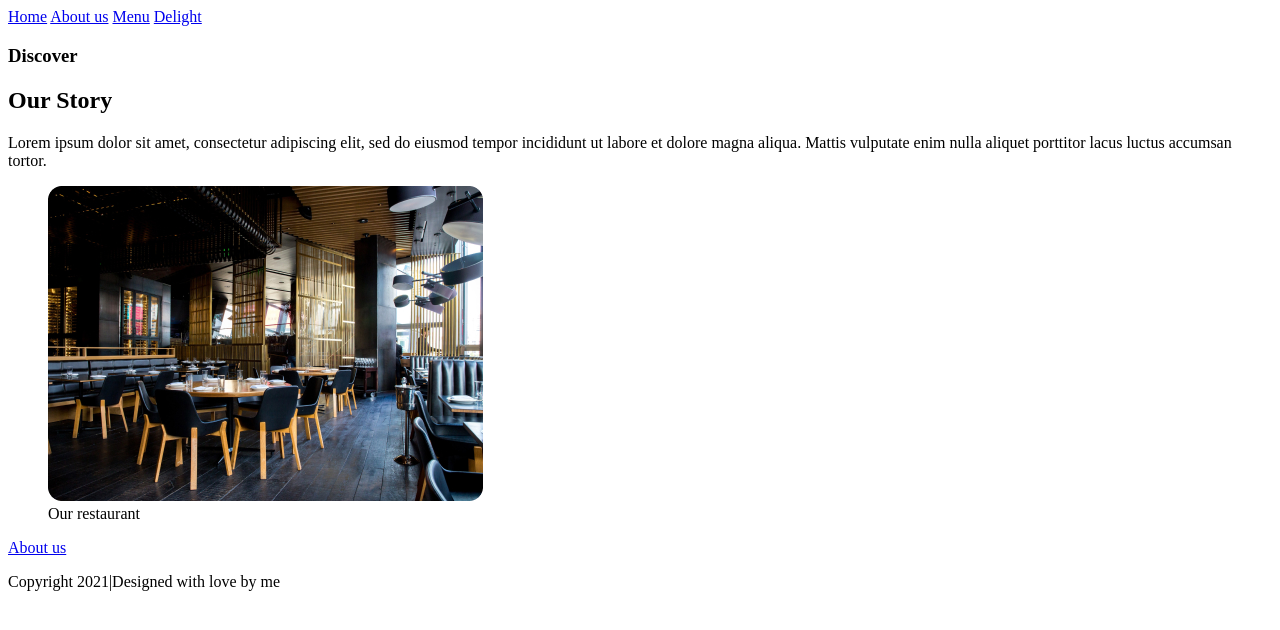
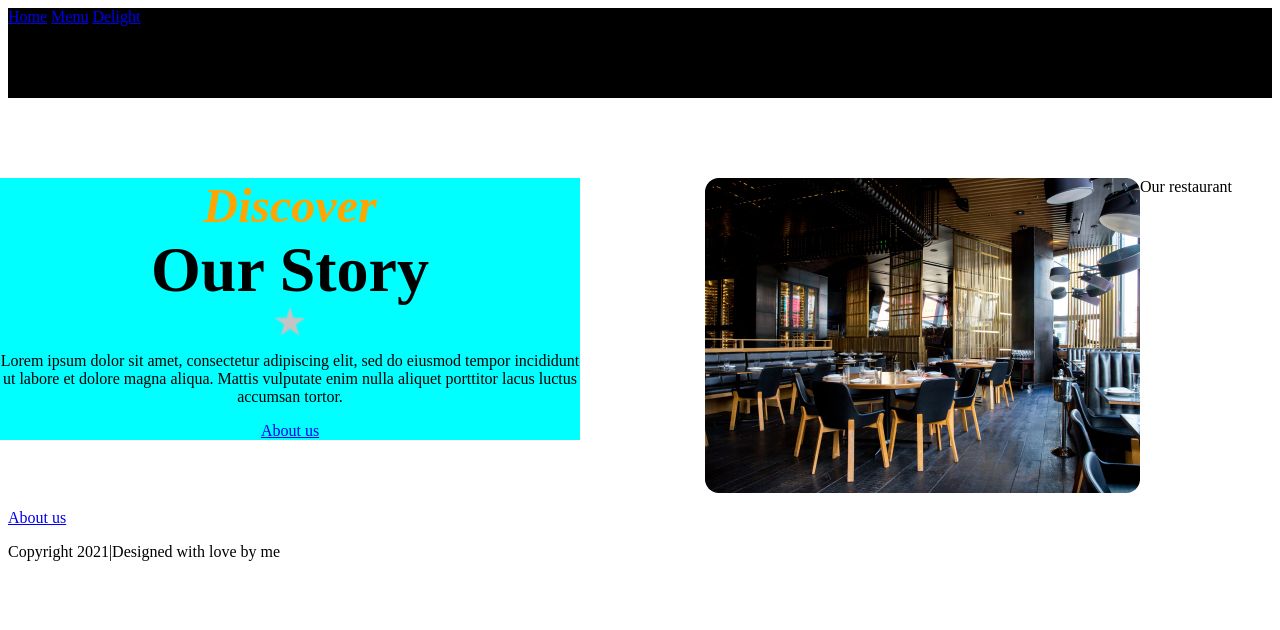
Before and after one commit to mintychip-yum/pmitch_ourstory_wd1, a plain HTML site: page Pmitchell-Our-story/index.html in a window 1280 px wide. Drawn offline with Linux system fonts and the light colour scheme; files whose address does not match are found by name.

Commit message:
updated index.html

```diff
--- a/Pmitchell-Our-story/index.html
+++ b/Pmitchell-Our-story/index.html
@@ -6,6 +6,7 @@
  <meta name="description" content="Our Story assignment webpage homework">
  <link rel = "stylesheet" type = "text/css" href = "styles/myStyles.css"/>
  <title>Our Story</title>
+
 </head>
 
 <!--BODY SECTION-->
@@ -13,7 +14,6 @@
 <header>
 <nav class="primary-navbar-home">
     <a href="index.html" title="Go to home page">Home</a>
-    <a href="about.html" title="Go to about page">About us</a>
     <a href="menu.html" title="Go to menu page">Menu</a>
     <a href="delight.html" title="Go to delight page">Delight</a>
 </nav>
@@ -24,9 +24,11 @@
     <section class="our-story-typography">
         <h1>Discover</h1>
         <h2>Our Story</h2>
-        <p>Lorem ipsum dolor sit amet, consectetur adipiscing elit, sed do eiusmod tempor incididunt ut labore et dolore magna aliqua.
+        <img src="assets/Star.png" alt="Star Jpeg">
+        <p> Lorem ipsum dolor sit amet, consectetur adipiscing elit, sed do eiusmod tempor incididunt ut labore et dolore magna aliqua.
         Mattis vulputate enim nulla aliquet porttitor lacus luctus accumsan tortor.
         </p>
+        <a href="about.html" title="Go to about page">About us</a>
     </section>
 
     <figure class="image-info">
--- a/Pmitchell-Our-story/styles/myStyles.css
+++ b/Pmitchell-Our-story/styles/myStyles.css
@@ -0,0 +1,64 @@
+/*BODY HEADER*/
+header {
+    margin-bottom: 5rem;
+    width: auto;
+	height: 90px;
+	background: black
+
+
+}
+
+/*TYPOGRAPHY SECTION*/
+section.our-story-typography{
+	display: flex;
+	flex-direction: column;
+	align-items: center;
+	justify-content: left;
+    text-align: center;
+    background-color: aqua;
+    position: fixed;
+    top: auto;
+    right: 700px;
+    left: 0px;
+    width: auto;
+    height:auto;
+
+
+}
+
+
+section.our-story-typography h1{
+    font-size: 3rem;
+    font-style:oblique;
+    color: orange;
+    margin: 0;
+}
+
+section.our-story-typography h2{
+    font-size: 4rem;
+    font-weight: bold;
+    margin: 0;
+}
+
+
+section.our-story-typography p{
+
+}
+
+
+
+section.our-story-typography img {
+    width: 2rem;
+    display: flex;
+	flex-direction: column;
+	align-items: center;
+	justify-content: center;
+    text-align: center;
+}
+
+
+figure.image-info{
+    display: flex;
+	align-items: right;
+	justify-content: right;
+}
```
Also changed, not shown: Pmitchell-Our-story/assets/Star.png (added).
